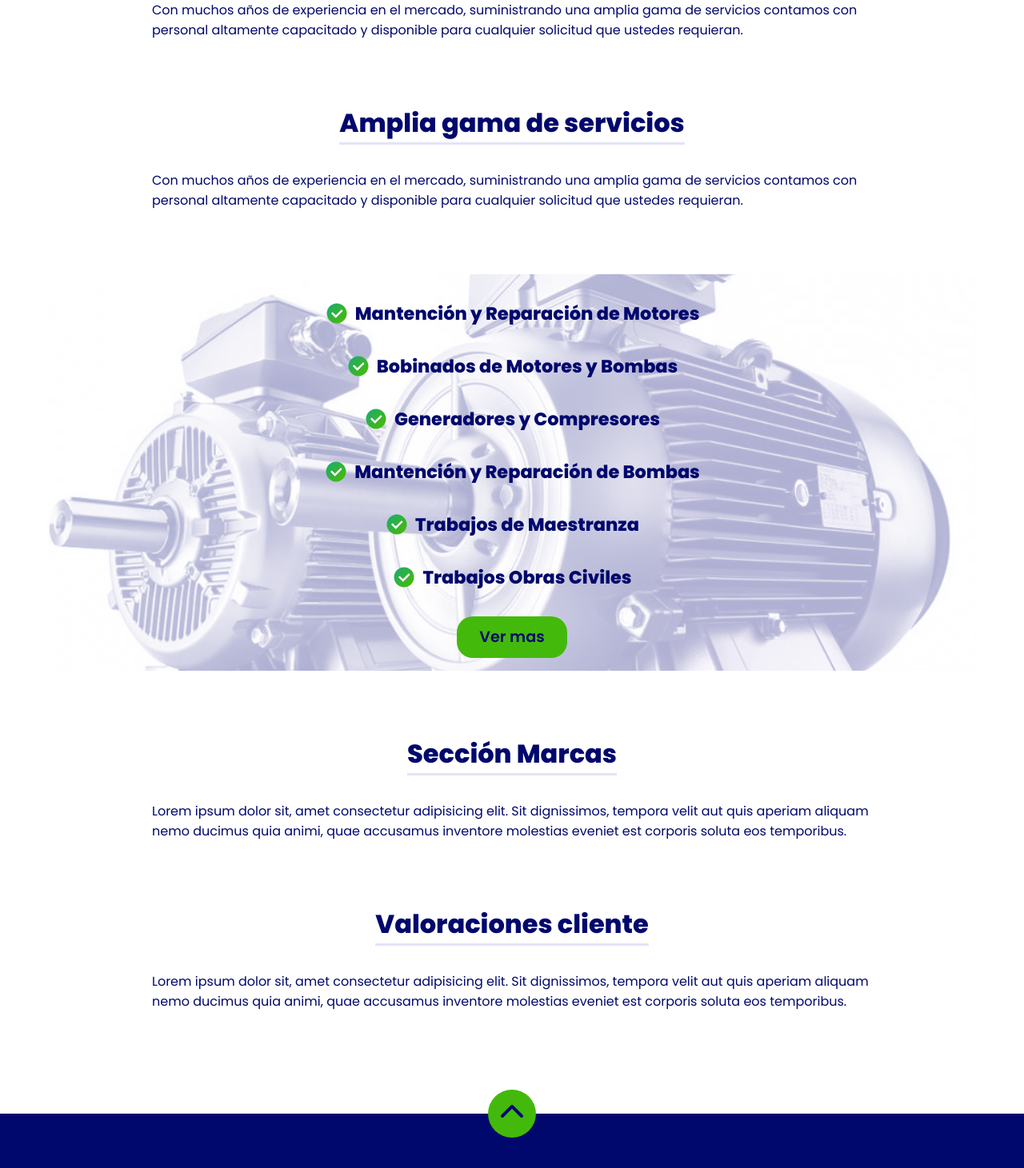
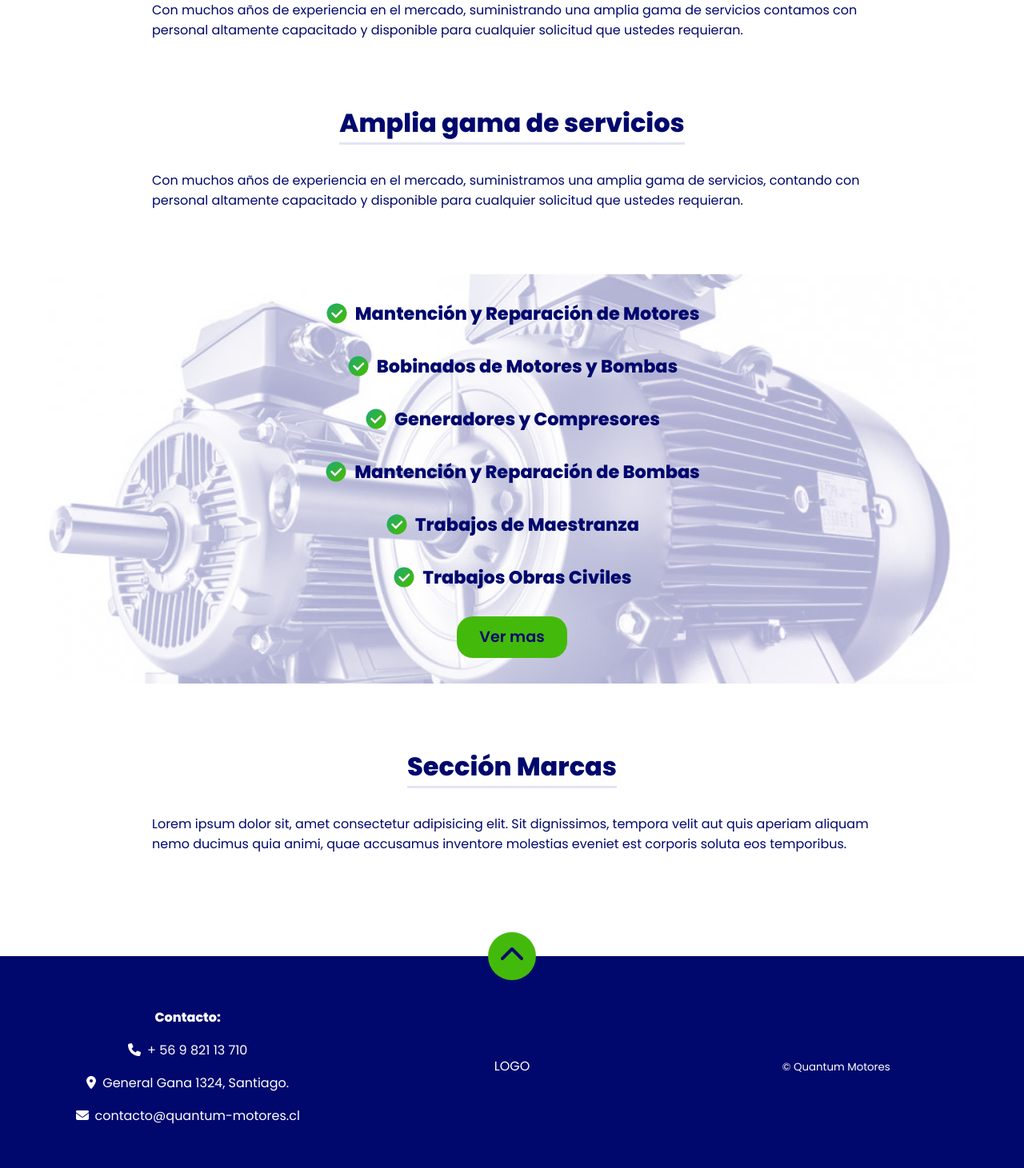
Before and after one commit to cpinopacheco/quantum-motores-official, a React (Vite) app: page / in a window 1280 px wide. Shown: the part 881-2342 px from the top of the page at 80% size. Built offline with nearby package versions, Linux system fonts and the light colour scheme.

Commit message:
contact number was changed

```diff
--- a/src/components/contactSection/ContactSection.jsx
+++ b/src/components/contactSection/ContactSection.jsx
@@ -17,7 +17,7 @@ const ContactSection = () => {
             maxime vero.
           </p>
           <Link
-            to="tel:+56957409074"
+            to="tel:+56982113710"
             title="Llamar"
             className="contact-link"
             target="_blank"
--- a/src/components/footer/Footer.jsx
+++ b/src/components/footer/Footer.jsx
@@ -14,7 +14,7 @@ const Footer = () => {
     <FooterContainer>
       <ContactContainer>
         <h4>Contacto: </h4>
-        <Link to="tel:+56957409074" title="Llamar" className="link">
+        <Link to="tel:+56982113710" title="Llamar" className="link">
           <FontAwesomeIcon icon={faPhone} />
           <span>+ 56 9 821 13 710</span>
         </Link>
--- a/src/components/servicesBanner/ServicesBanner.jsx
+++ b/src/components/servicesBanner/ServicesBanner.jsx
@@ -82,5 +82,5 @@ const ItemService = styled.div`
 const ContainerButton = styled.div`
   display: flex;
   justify-content: center;
-  margin: 1rem 0;
+  margin: 2rem 0;
 `;
--- a/src/pages/Home.jsx
+++ b/src/pages/Home.jsx
@@ -21,8 +21,8 @@ const Home = () => {
       <SectionContent data-aos="fade-up">
         <Title title="Amplia gama de servicios"></Title>
         <SectionDescription>
-          Con muchos años de experiencia en el mercado, suministrando una amplia
-          gama de servicios contamos con personal altamente capacitado y
+          Con muchos años de experiencia en el mercado, suministramos una amplia
+          gama de servicios, contando con personal altamente capacitado y
           disponible para cualquier solicitud que ustedes requieran.
         </SectionDescription>
       </SectionContent>
@@ -31,16 +31,6 @@ const Home = () => {
 
       <SectionContent data-aos="fade-up">
         <Title title="Sección Marcas"></Title>
-        <SectionDescription>
-          Lorem ipsum dolor sit, amet consectetur adipisicing elit. Sit
-          dignissimos, tempora velit aut quis aperiam aliquam nemo ducimus quia
-          animi, quae accusamus inventore molestias eveniet est corporis soluta
-          eos temporibus.
-        </SectionDescription>
-      </SectionContent>
-
-      <SectionContent data-aos="fade-up">
-        <Title title="Valoraciones cliente"></Title>
         <SectionDescription>
           Lorem ipsum dolor sit, amet consectetur adipisicing elit. Sit
           dignissimos, tempora velit aut quis aperiam aliquam nemo ducimus quia
```
